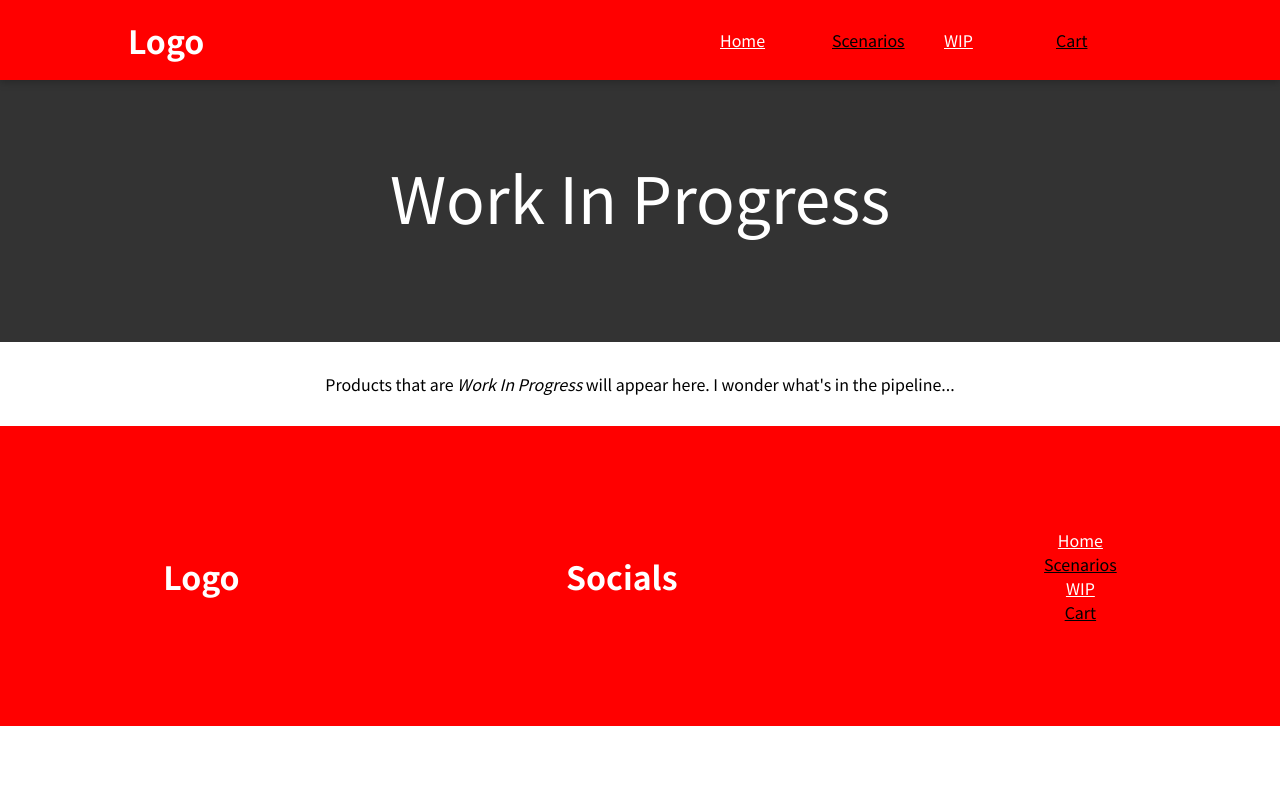
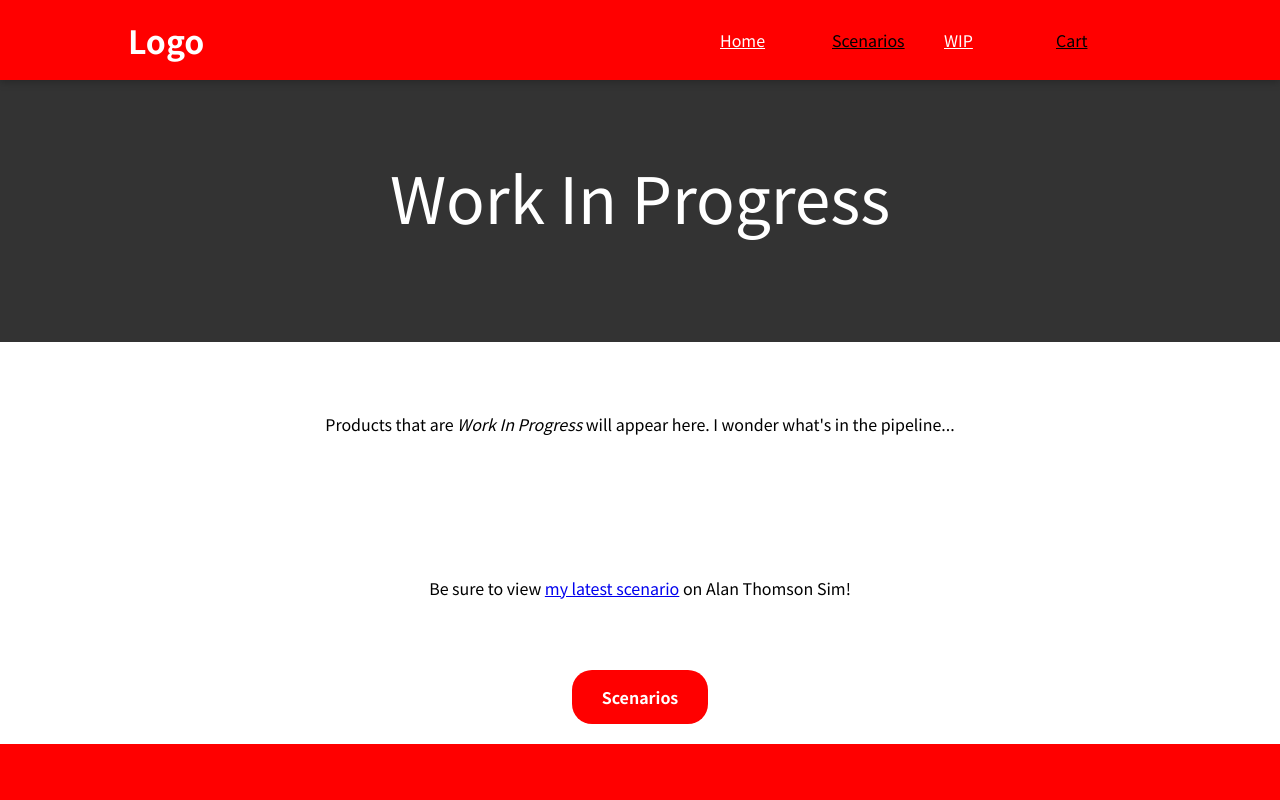
Before and after one commit to Adam377/adam-haigh-scenarios-website-prototype, a React (Create React App) app: page /wip-content in a window 1280 px wide. Shown: the top 800 px of the page. Built offline with nearby package versions, Linux system fonts and the light colour scheme.

Commit message:
Added Button component

```diff
--- a/src/components/Layout/Blocks/ContentOnlyBlock.module.css
+++ b/src/components/Layout/Blocks/ContentOnlyBlock.module.css
@@ -1,17 +1,6 @@
 .content-only-block {
-    padding-bottom: 30px;
-    padding-top: 30px;
-}
-
-.title {
-    font-size: 3rem;
-    font-weight: 400;
-    text-align: center;
-}
-
-.content {
-    font-weight: 100;
-    text-align: center;
+    padding-bottom: 70px;
+    padding-top: 70px;
 }
 
 .container {
@@ -20,3 +9,14 @@
     padding-left: 40px;
     padding-right: 40px;
 }
+
+.content {
+    font-weight: 100;
+    text-align: center;
+}
+
+.title {
+    font-size: 3rem;
+    font-weight: 400;
+    text-align: center;
+}
--- a/src/components/Layout/Footer.module.css
+++ b/src/components/Layout/Footer.module.css
@@ -8,6 +8,7 @@
 
 .footer {
     background-color: red;
+    bottom: 0;
     color: white;
     flex-direction: column;
     height: 300px;
--- a/src/components/Layout/Masthead.js
+++ b/src/components/Layout/Masthead.js
@@ -2,6 +2,8 @@ import { Fragment } from "react";
 
 import classes from './Masthead.module.css';
 import mastheadImage from '../../assets/class144Bury.jpg';
+import Button from "../UI/Button";
+import { Link } from "react-router-dom";
 
 const Masthead = (props) => {
     return(
@@ -12,6 +14,10 @@ const Masthead = (props) => {
                 <div className={classes['content-container']}>
                     <div className={classes.title}>{props.title}</div>
                     <p className={classes['inner-content']}>{props.children}</p>
+                    <div className={classes['masthead-buttons']}>
+                        <Link to="/scenarios" style={{textDecoration:'none'}}><Button>View Scenarios</Button></Link>
+                        <Link to="/wip-content" style={{textDecoration:'none'}}><Button>Work In Progress</Button></Link>
+                    </div>
                 </div>
             </div>
         </Fragment>
--- a/src/components/Layout/Masthead.module.css
+++ b/src/components/Layout/Masthead.module.css
@@ -28,6 +28,12 @@
     text-align: center;
 }
 
+.masthead-buttons {
+    display: flex;
+    justify-content: space-evenly;
+    padding-top: 15px;
+}
+
 .masthead-overlay {
     background-color: rgba(0, 0, 0, 0.3);
     height: 100%;
--- a/src/components/Screens/Cart.js
+++ b/src/components/Screens/Cart.js
@@ -1,14 +1,22 @@
 import { Fragment } from "react";
+import { Link } from "react-router-dom";
 
 import classes from './Cart.module.css';
 
+import Button from '../UI/Button';
+import ContentOnlyBlock from '../Layout/Blocks/ContentOnlyBlock';
 import MastheadSubpage from "../Layout/MastheadSubpage";
 
 const Cart = () => {
     return(
         <Fragment>
             <MastheadSubpage title="Cart" />
-            <div className={classes.content}>Uhh, there's no products here. You can't checkout with anything.</div>
+            <ContentOnlyBlock>Uhh, there's no products here. You can't checkout with anything.</ContentOnlyBlock>
+            <div className={classes.button}>
+                <Link to="/scenarios" style={{ textDecoration: 'none' }}>
+                    <Button>Return to Store</Button>
+                </Link>
+            </div>
         </Fragment>
     );
 };
--- a/src/components/Screens/Cart.module.css
+++ b/src/components/Screens/Cart.module.css
@@ -1,5 +1,5 @@
-.content {
-    font-size: 1.5rem;
-    padding-top: 20px;
-    text-align: center;
+.button {
+    display: flex;
+    justify-content: center;
+    padding-bottom: 20px;
 }
--- a/src/components/Screens/WIPContent.js
+++ b/src/components/Screens/WIPContent.js
@@ -1,4 +1,7 @@
 import { Fragment } from "react";
+import { Link } from "react-router-dom";
+
+import Button from '../UI/Button';
 import ContentOnlyBlock from "../Layout/Blocks/ContentOnlyBlock";
 import MastheadSubpage from "../Layout/MastheadSubpage";
 
@@ -9,6 +12,8 @@ const WIPContent = (props) => {
         <Fragment>
             <MastheadSubpage title="Work In Progress" />
             <ContentOnlyBlock>Products that are <i>Work In Progress</i> will appear here. I wonder what's in the pipeline...</ContentOnlyBlock>
+            <ContentOnlyBlock>Be sure to view <a href="https://alanthomsonsim.com/downloads/0k83-1054-garston-flt-to-crewe-bh/" target="blank">my latest scenario</a> on Alan Thomson Sim!</ContentOnlyBlock>
+            <div className={classes.button}><Link to="/scenarios" style={{textDecoration:'none'}}><Button>Scenarios</Button></Link></div>
         </Fragment>
     );
 };
--- a/src/components/Screens/WIPContent.module.css
+++ b/src/components/Screens/WIPContent.module.css
@@ -1,3 +1,5 @@
-.content {
-    padding-top: 100px;
+.button {
+    display: flex;
+    justify-content: center;
+    padding-bottom: 20px;
 }
--- /dev/null
+++ b/src/components/UI/Button.js
@@ -0,0 +1,15 @@
+import { Fragment } from "react";
+
+import classes from './Button.module.css';
+
+const Button = (props) => {
+    return(
+        <Fragment>
+            <div className={classes.button}>
+                {props.children}
+            </div>
+        </Fragment>
+    );
+};
+
+export default Button;
--- /dev/null
+++ b/src/components/UI/Button.module.css
@@ -0,0 +1,12 @@
+.button {
+    background-color: red;
+    border: none;
+    border-radius: 20px;
+    color: white;
+    cursor: pointer;
+    display: flex;
+    font: inherit;
+    font-weight: bold;
+    justify-content: center;
+    padding: 15px 30px;
+}
```
